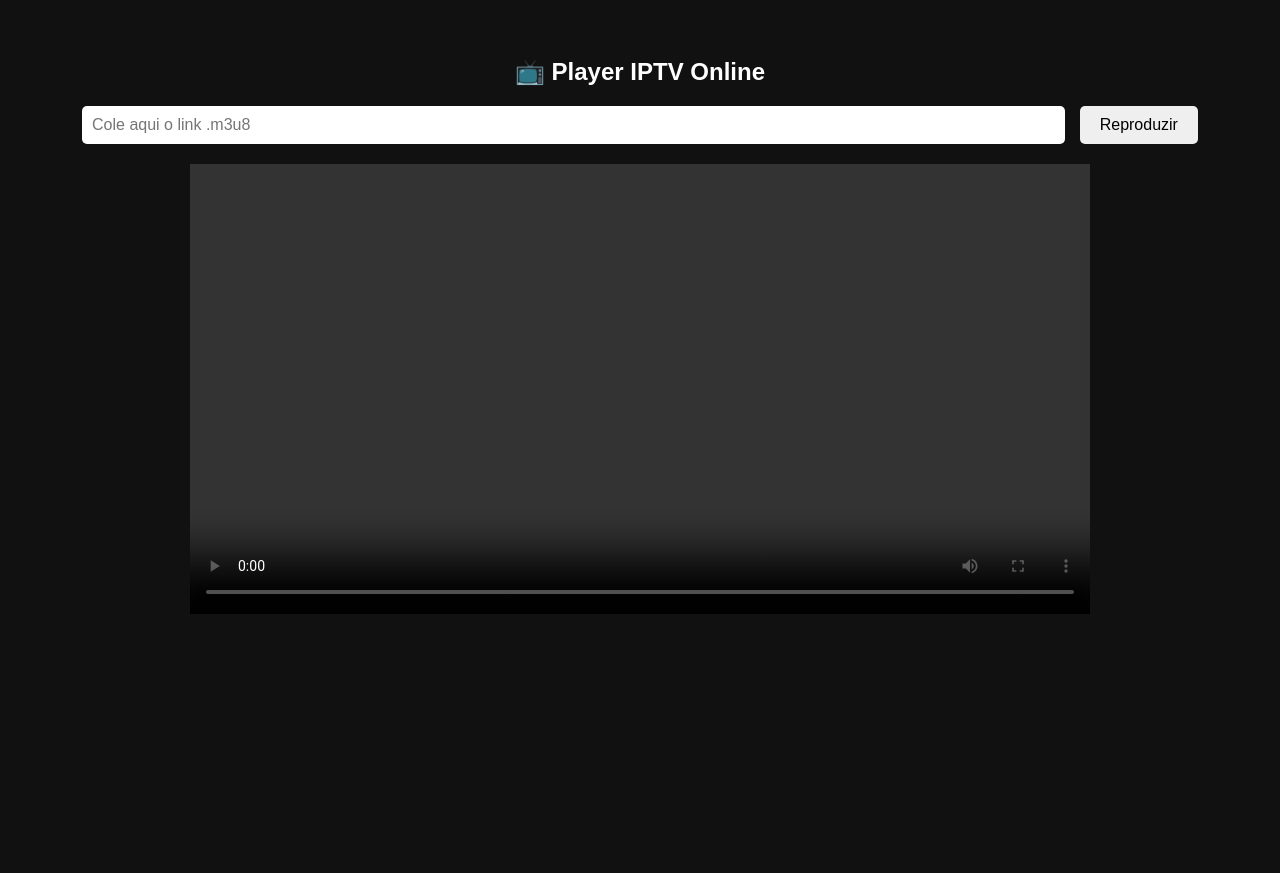
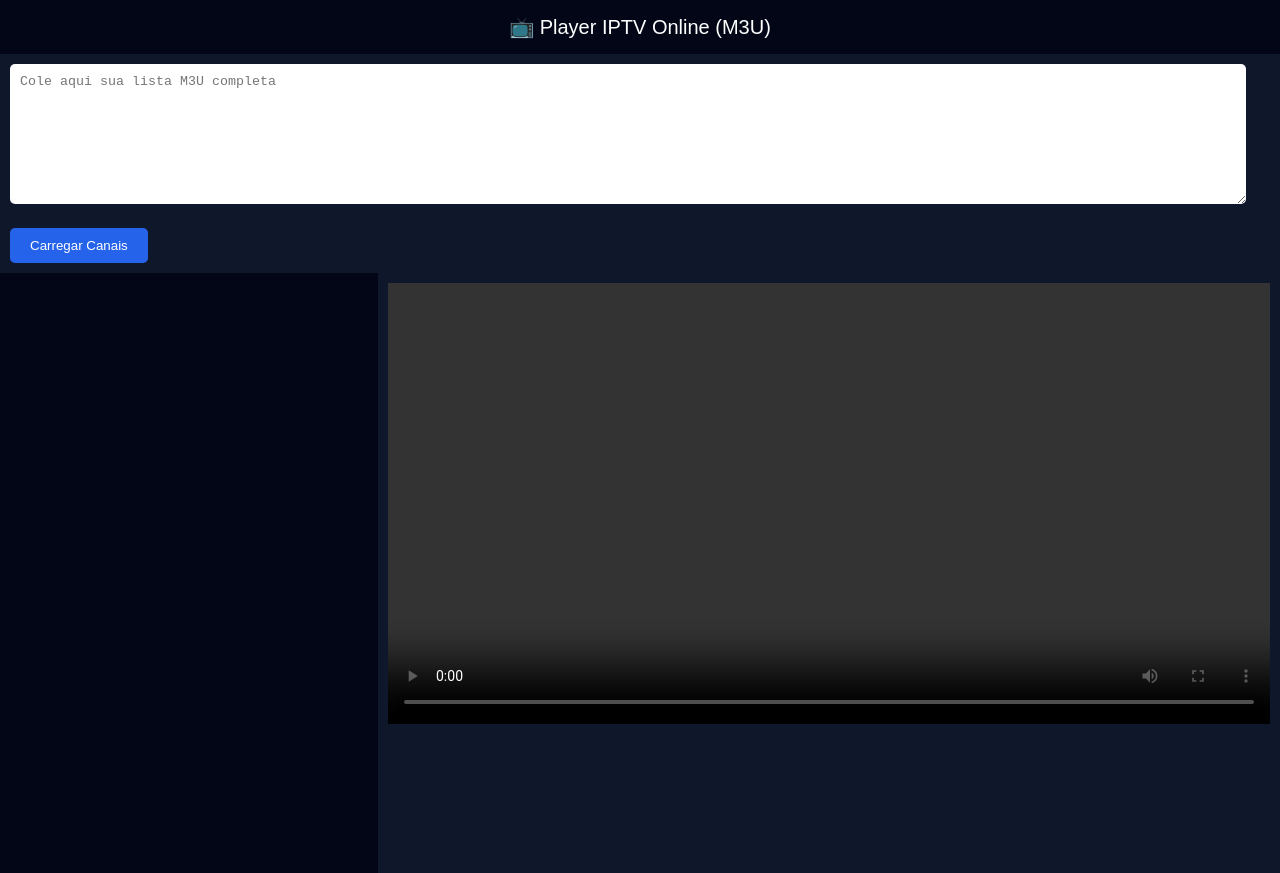
Before and after one commit to Adonias864/player-iptv, a plain HTML site: page index.html in a window 1280 px wide. Before the commit the page ends 800 px from the top, so only its background shows below. Drawn offline with nearby package versions, Linux system fonts and the light colour scheme.

Commit message:
Update index.html

```diff
--- a/index.html
+++ b/index.html
@@ -2,63 +2,113 @@
 <html lang="pt-BR">
 <head>
 <meta charset="UTF-8">
-  <title>Player IPTV Online</title>
+<title>Player IPTV M3U</title>
 <script src="https://cdn.jsdelivr.net/npm/hls.js@latest"></script>
+
 <style>
 body {
-      background: #111;
+  margin: 0;
+  font-family: Arial, sans-serif;
+  background: #0f172a;
   color: #fff;
-      font-family: Arial, sans-serif;
+}
+header {
+  padding: 15px;
+  background: #020617;
   text-align: center;
-      padding: 30px;
+  font-size: 20px;
 }
-    input {
-      width: 80%;
+textarea {
+  width: 95%;
+  height: 120px;
+  margin: 10px;
   padding: 10px;
-      font-size: 16px;
   border-radius: 5px;
   border: none;
 }
 button {
+  margin: 10px;
   padding: 10px 20px;
-      font-size: 16px;
-      margin-left: 10px;
+  border: none;
+  background: #2563eb;
+  color: white;
+  cursor: pointer;
   border-radius: 5px;
-      border: none;
+}
+.container {
+  display: flex;
+}
+.lista {
+  width: 30%;
+  background: #020617;
+  height: calc(100vh - 200px);
+  overflow-y: auto;
+}
+.lista div {
+  padding: 10px;
+  border-bottom: 1px solid #1e293b;
   cursor: pointer;
 }
+.lista div:hover {
+  background: #1e293b;
+}
+.player {
+  width: 70%;
+  padding: 10px;
+}
 video {
-      margin-top: 20px;
-      width: 90%;
-      max-width: 900px;
-      background: #000;
+  width: 100%;
+  background: black;
 }
 </style>
 </head>
+
 <body>
 
-<h2>📺 Player IPTV Online</h2>
+<header>📺 Player IPTV Online (M3U)</header>
 
-<input type="text" id="url" placeholder="Cole aqui o link .m3u8">
-<button onclick="play()">Reproduzir</button>
+<textarea id="m3u" placeholder="Cole aqui sua lista M3U completa"></textarea>
+<br>
+<button onclick="carregarLista()">Carregar Canais</button>
 
-<br>
-
+<div class="container">
+  <div class="lista" id="lista"></div>
+  <div class="player">
     <video id="video" controls></video>
+  </div>
+</div>
 
 <script>
-function play() {
-  var video = document.getElementById('video');
-  var url = document.getElementById('url').value;
+function carregarLista() {
+  const texto = document.getElementById("m3u").value;
+  const linhas = texto.split("\n");
+  const lista = document.getElementById("lista");
+  lista.innerHTML = "";
+
+  for (let i = 0; i < linhas.length; i++) {
+    if (linhas[i].startsWith("#EXTINF")) {
+      const nome = linhas[i].split(",")[1];
+      const url = linhas[i + 1];
+
+      if (url && url.startsWith("http")) {
+        const canal = document.createElement("div");
+        canal.textContent = nome;
+        canal.onclick = () => play(url);
+        lista.appendChild(canal);
+      }
+    }
+  }
+}
+
+function play(url) {
+  const video = document.getElementById("video");
 
   if (Hls.isSupported()) {
-    var hls = new Hls();
+    const hls = new Hls();
     hls.loadSource(url);
     hls.attachMedia(video);
-  } else if (video.canPlayType('application/vnd.apple.mpegurl')) {
+  } else {
     video.src = url;
-  } else {
-    alert("Seu navegador não suporta HLS");
   }
 }
 </script>
```
Lines whose indentation alone changed are shown as unchanged.
